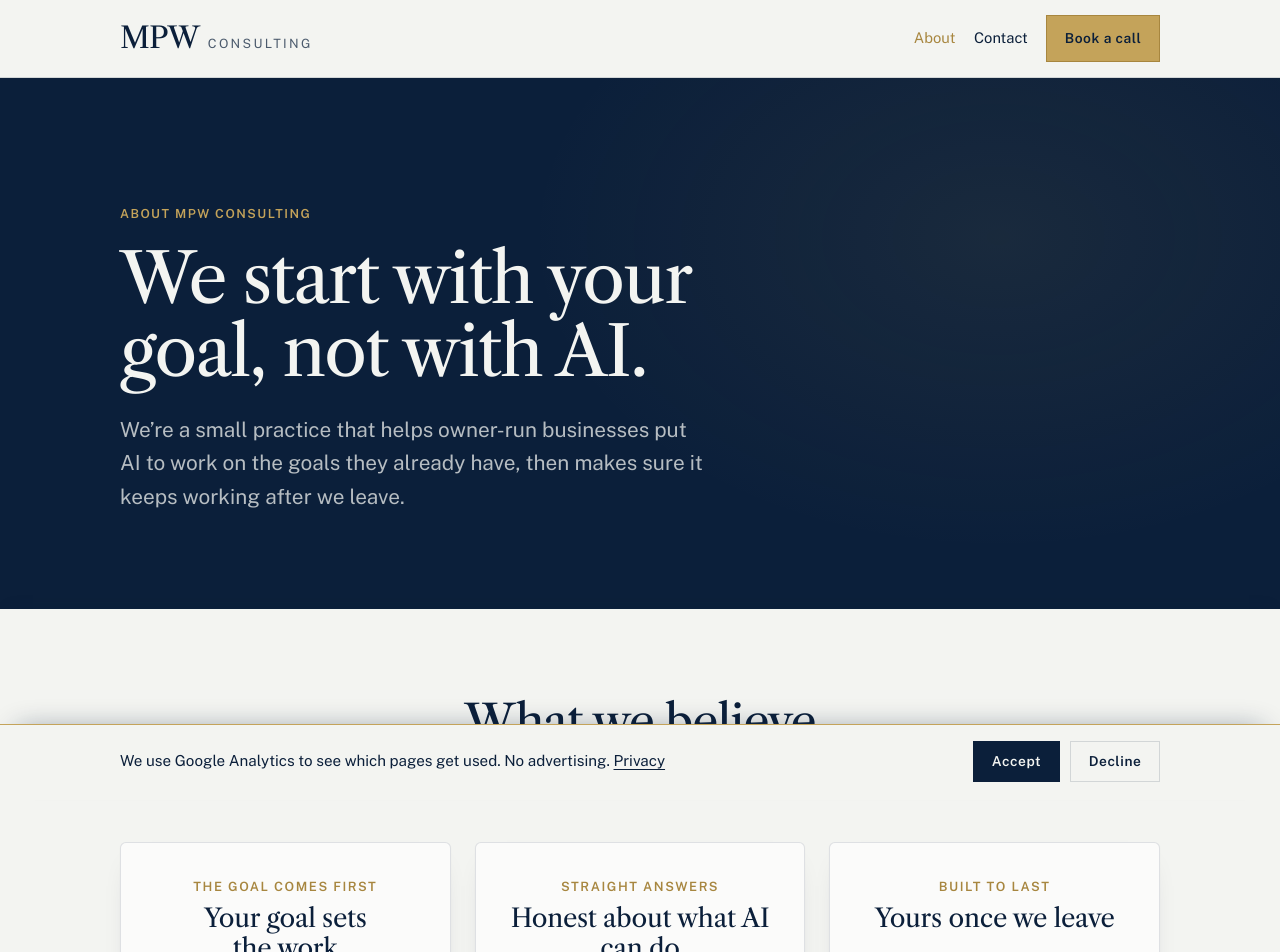
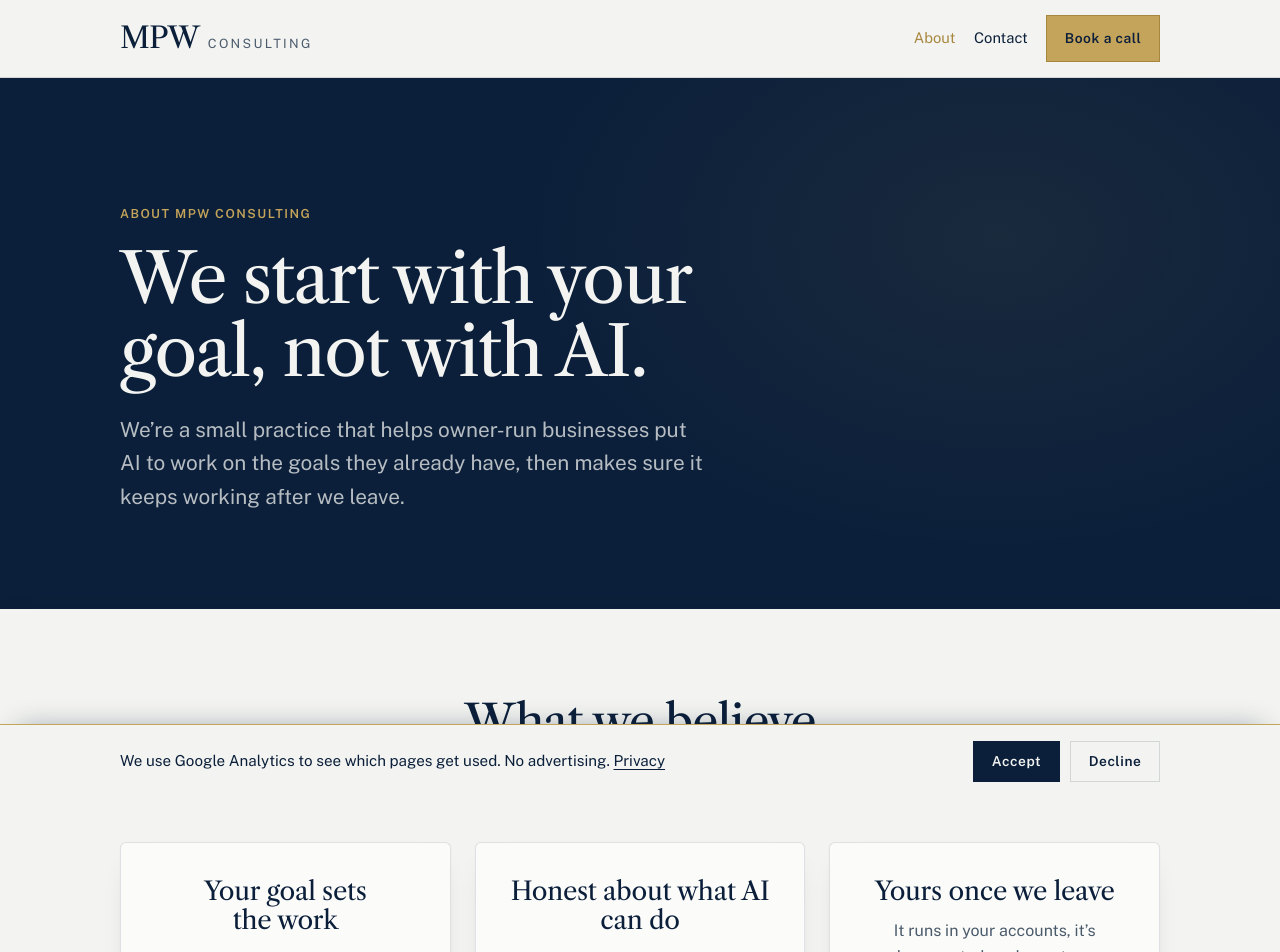
Before and after one commit to mweir1919/mpw-consulting, a Next.js app: page /about in a window 1280 px wide. Shown: the top 952 px of the page. Built offline with nearby package versions, Linux system fonts and the light colour scheme; no server answers.

Commit message:
About: drop the labels above the belief cards
Co-Authored-By: Claude Opus 5.5 (1M context) <noreply@anthropic.com>
Claude-Session: https://claude.ai/code/session_018RBAcxvLJZuWodPYBYhqWh

```diff
--- a/app/about/page.tsx
+++ b/app/about/page.tsx
@@ -13,17 +13,14 @@ export const metadata: Metadata = {
 
 const beliefs = [
   {
-    tag: "The goal comes first",
     name: "Your goal sets the work",
     line: "We don’t sort clients by industry. We start from the thing you want to move. If the only goal is to use AI, we’re probably not the right fit.",
   },
   {
-    tag: "Straight answers",
     name: "Honest about what AI can do",
     line: "Sometimes the fix is a better process, not a new tool. If that’s the case, we’ll tell you on the first call.",
   },
   {
-    tag: "Built to last",
     name: "Yours once we leave",
     line: "It runs in your accounts, it’s documented, and your team knows how to use it. Nothing stops working when we step back.",
   },
@@ -81,7 +78,6 @@ export default function AboutPage() {
           <ul className="hm-examples hm-cards">
             {beliefs.map((b, i) => (
               <li key={b.name} data-reveal style={{ "--i": i } as React.CSSProperties}>
-                <span className="hm-who">{b.tag}</span>
                 <h3>{b.name}</h3>
                 <p>{b.line}</p>
               </li>
```
